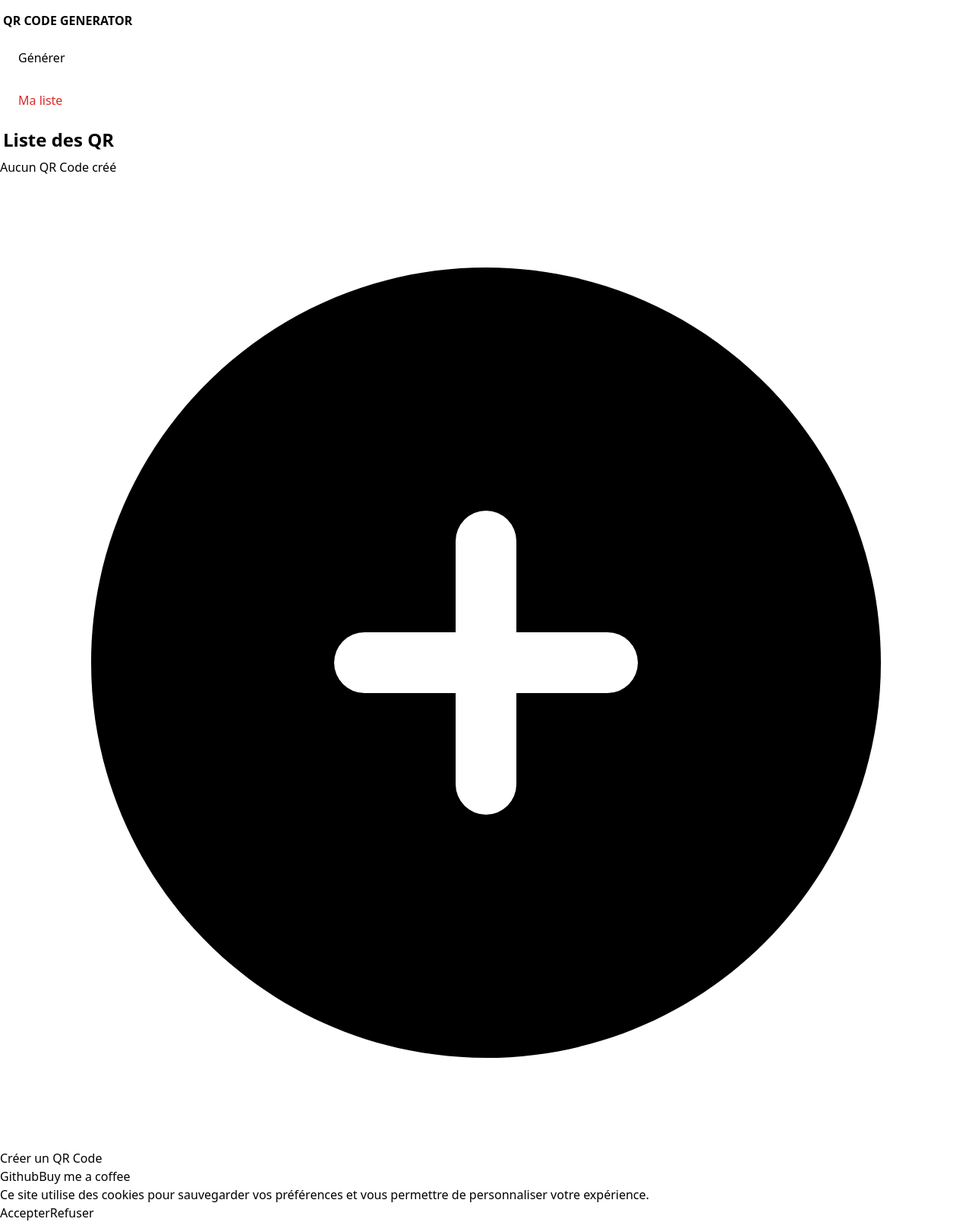
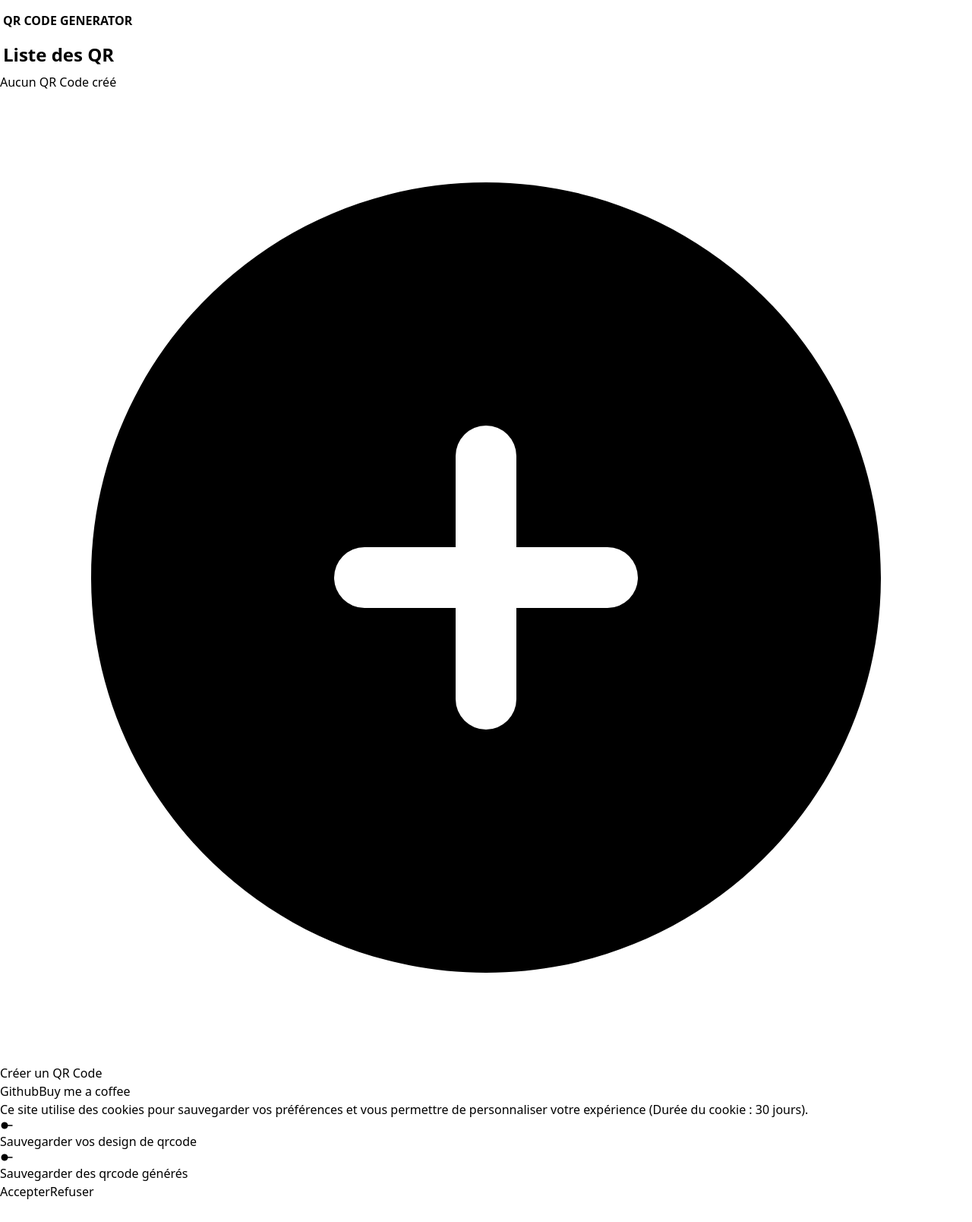
Before and after one commit to math-dev-24/qrcode-generator-vue, a Vue app: page /list in a window 1280 px wide. Shown: the whole page at 76% size. After the commit the page ends 1580 px from the top, so only its background shows below. Built offline with nearby package versions, Linux system fonts and the light colour scheme.

Commit message:
update: gestion stockage cookie

```diff
--- a/src/App.vue
+++ b/src/App.vue
@@ -4,7 +4,7 @@
     <section class="flex-1 p-4 bg-stone-100">
       <router-view></router-view>
     </section>
-    <CookiePopUp />
+    <CookiePopUp :showCookie="showCookie" @close="showCookie = false" />
     <Footer />
   </div>
 </template>
@@ -13,4 +13,26 @@
 import Header from './components/Template/Header.vue'
 import Footer from './components/Template/Footer.vue'
 import CookiePopUp from '@/components/cookie/cookiePopUp.vue'
+import { onBeforeMount, ref } from 'vue'
+import { useQrStore } from '@/stores/QrStore'
+
+const showCookie = ref<boolean>(true)
+
+function getCookie() {
+  const cookie = document.cookie
+  if (cookie.includes("cookie=")) {
+    return true
+  }
+}
+
+onBeforeMount(() => {
+  const cookie = getCookie()
+  if (cookie) {
+    const qrStore = useQrStore()
+    qrStore.use_cookie = true
+    showCookie.value = false
+  }
+})
+
+
 </script>
--- a/src/components/Template/Header.vue
+++ b/src/components/Template/Header.vue
@@ -1,9 +1,15 @@
 <template>
   <header class="flex py-1 md:py-2 px-2 sm:px-8 md:px-14 lg:px-16 justify-between">
     <h1 class="flex-1 text-lg md:text-xl"><router-link to="/">QR CODE GENERATOR</router-link></h1>
-    <ul class="flex text-lg md:text-xl">
+    <ul class="flex text-lg md:text-xl" v-if="qrStore.use_cookie">
       <li><router-link to="/">Générer</router-link></li>
-      <li><router-link to="/list">Ma liste</router-link></li>
+      <li><router-link to="/list">Mes QrCode</router-link></li>
     </ul>
   </header>
 </template>
+
+<script setup lang="ts">
+import { useQrStore } from '@/stores/QrStore'
+const qrStore = useQrStore()
+
+</script>
--- a/src/components/cookie/cookiePopUp.vue
+++ b/src/components/cookie/cookiePopUp.vue
@@ -1,30 +1,18 @@
 <script setup lang="ts">
-import { onMounted, ref } from 'vue'
-import { useQrStore } from '@/stores/QrStore'
+defineProps<{
+  showCookie: boolean
+}>()
 
-const showCookie = ref<boolean>(true)
+const emit = defineEmits<{
+  (e: 'close'): void
+}>()
 
 const acceptCookies = () => {
   const date = new Date()
   date.setTime(date.getTime() + (1000 * 60 * 60 * 24 * 30)) // 30 days
   document.cookie = "cookie=true; expires=" + date.toUTCString() + "; path=/"
-  showCookie.value = false
+  emit('close')
 }
-function getCookie() {
-  const cookie = document.cookie
-  if (cookie.includes("cookie=")) {
-    return true
-  }
-}
-
-onMounted(() => {
-  const cookie = getCookie()
-  if (cookie) {
-    const qrStore = useQrStore()
-    qrStore.use_cookie = true
-    showCookie.value = false
-  }
-})
 
 </script>
 
@@ -32,10 +20,18 @@ onMounted(() => {
   <Teleport to="body" v-if="showCookie">
     <div class="fixed top-0 left-0 w-full h-full bg-black bg-opacity-50 z-40"></div>
     <div class="fixed z-50 bottom-4 w-[90vw] left-[5vw] bg-white rounded-lg drop-shadow-xl p-4 flex flex-col gap-2 py-8 px-4">
-      <p class="text-center font-semibold mb-4">Ce site utilise des cookies pour sauvegarder vos préférences et vous permettre de personnaliser votre expérience.</p>
+      <p class="text-center font-semibold">Ce site utilise des cookies pour sauvegarder vos préférences et vous permettre de personnaliser votre expérience (Durée du cookie : 30 jours).</p>
+      <p class="text-gray-500 flex items-center gap-2 ml-2 md:ml-4 lg:ml-6">
+        <svg xmlns="http://www.w3.org/2000/svg" width="18" height="18" viewBox="0 0 24 24"><path fill="currentColor" d="M8 18q-2.5 0-4.25-1.75T2 12t1.75-4.25T8 6q2.25 0 3.913 1.425T13.925 11H22v2h-8.075q-.35 2.15-2.013 3.575T8 18"/></svg>
+        <span>Sauvegarder vos design de qrcode</span>
+      </p>
+      <p class="text-gray-500 mb-4 flex items-center gap-2 ml-2 md:ml-4 lg:ml-6">
+        <svg xmlns="http://www.w3.org/2000/svg" width="18" height="18" viewBox="0 0 24 24"><path fill="currentColor" d="M8 18q-2.5 0-4.25-1.75T2 12t1.75-4.25T8 6q2.25 0 3.913 1.425T13.925 11H22v2h-8.075q-.35 2.15-2.013 3.575T8 18"/></svg>
+        <span>Sauvegarder des qrcode générés</span>
+      </p>
       <div class="flex gap-2 items-center justify-between mx-4 md:mx-8 lg:mx-12">
         <button @click="acceptCookies" class="bg-gray-400 hover:bg-gray-700 text-white font-bold py-2 px-4 rounded w-2/3 md:w-1/3">Accepter</button>
-        <button @click="showCookie = false" class="bg-red-400 hover:bg-red-700 text-white font-bold py-2 px-4 rounded w-2/3 md:w-1/3">Refuser</button>
+        <button @click="emit('close')" class="bg-red-400 hover:bg-red-700 text-white font-bold py-2 px-4 rounded w-2/3 md:w-1/3">Refuser</button>
       </div>
     </div>
   </Teleport>
--- a/src/components/QRCODE.vue
+++ b/src/components/qrcode/QRCODE.vue
@@ -12,7 +12,7 @@
       :cornersSquareOptions="getOptionsWithType(qr.conersSquareOptions)"
       :cornersDotOptions="getOptionsWithType(qr.conersDotsOptions)"
       :backgroundOptions="getBackgroundOptions(qr.backgroundOptions.gradient)"
-      :download="true"
+      :download="download"
       myclass="img-qr"
       imgclass="img-qr"
       downloadButton="btn-download"
@@ -26,8 +26,9 @@ import { defineProps } from 'vue'
 import QRCodeVue3 from "qrcode-vue3";
 import type { OptionsGradient, OptionsGradientType, QrInterface } from '@/shared/interface/QrInterface'
 
-const { qr } = defineProps<{
-  qr: QrInterface
+const { qr, download } = defineProps<{
+  qr: QrInterface,
+  download: boolean
 }>()
 
 
--- a/src/components/QRCard.vue
+++ b/src/components/qrcode/QRCard.vue
@@ -1,7 +1,7 @@
 <template>
   <div class="border rounded py-2 px-4 relative hover:outline-2 hover:outline outline-stone-400 bg-white">
     <h3 class="text-xl text-center my-2 font-bold">Card N°{{ qr.id.slice(0,3) }}</h3>
-    <QRCODE :qr="qr" />
+    <QRCODE :qr="qr" :download="true" />
     <div id="detailQr" class="text-xs p-2 border rounded mt-2 text-stone-600">
       <p><span>Type :</span> {{ qr.type }}</p>
       <p><span>Créer le</span> {{getDate(qr.created_at)}}</p>
--- a/src/stores/QrStore.ts
+++ b/src/stores/QrStore.ts
@@ -43,12 +43,18 @@ export const useQrStore = defineStore('qr', {
       this.list.push(tmp_qr_code);
       this.generateQr = tmp_qr_code;
       this.currentQr.value = "";
+      if(this.use_cookie){
+        setCookieQrCode(this.list);
+      }
       setTimeout(() => {
         this.is_generated = true;
       }, 200)
     },
     deleteQr(qr: QrInterface) {
       this.list = this.list.filter(item => item.id !== qr.id);
+      if(this.use_cookie){
+        setCookieQrCode(this.list);
+      }
     },
     addAlert(message: string) {
       const index = this.alert_message.findIndex(item => item === message);
@@ -68,9 +74,31 @@ export const useQrStore = defineStore('qr', {
       this.currentQr.conersDotsOptions = theme.conersDotsOptions;
       this.currentQr.backgroundOptions = theme.backgroundOptions;
       this.currentQr.image = theme.image;
+    },
+    takeFromCookie() {
+      const qrCode = getCookieQrCode();
+      console.log(qrCode)
+      if(qrCode){
+        this.list = qrCode;
+        this.generateQr = qrCode[qrCode.length-1];
+        this.currentQr.value = "";
+        this.is_generated = true;
+      }
     }
   }
 })
+
+const setCookieQrCode = (list: QrInterface[]) => {
+  const date = new Date()
+  date.setTime(date.getTime() + (1000 * 60 * 60 * 24 * 30)) // 30 days
+  document.cookie = "qrCode=" + JSON.stringify(list) + "; expires=" + date.toUTCString() + "; path=/"
+}
+const getCookieQrCode = () => {
+  const cookie = document.cookie
+  if (cookie.includes("qrCode=")) {
+    return JSON.parse(cookie.split("qrCode=")[1].split(";")[0])
+  }
+}
 
 export const defaultQr: QrInterface = {
   id: "",
--- a/src/views/HomeView.vue
+++ b/src/views/HomeView.vue
@@ -69,7 +69,7 @@
         w-[94vw] h-2/3 top-1/4 left-[3vw]
         bg-white rounded drop-shadow-2xl"
     >
-      <QRCODE :qr="qrStore.generateQr" />
+      <QRCODE :qr="qrStore.generateQr" :download="true" />
     </div>
   </aside>
 </template>
@@ -83,7 +83,7 @@ import Email from '@/components/form/Email.vue'
 import Sms from '@/components/form/Sms.vue'
 import Vcard from '@/components/form/Vcard.vue'
 import type { QrType } from '@/shared/interface/QrInterface'
-import QRCODE from '@/components/QRCODE.vue'
+import QRCODE from '@/components/qrcode/QRCODE.vue'
 import { watch } from 'vue'
 import Wifi from '@/components/form/Wifi.vue'
 import Paypal from '@/components/form/Paypal.vue'
--- a/src/views/ListQrView.vue
+++ b/src/views/ListQrView.vue
@@ -15,6 +15,14 @@
 </template>
 <script lang="ts" setup>
 import { useQrStore } from '@/stores/QrStore'
-import QRCard from '@/components/QRCard.vue'
+import QRCard from '@/components/qrcode/QRCard.vue'
 import { PlusCircleIcon } from '@heroicons/vue/24/solid'
+import { onMounted } from 'vue'
+
+onMounted(() => {
+  const qrStore = useQrStore()
+  qrStore.takeFromCookie()
+  qrStore.is_generated = false
+})
+
 </script>
```
